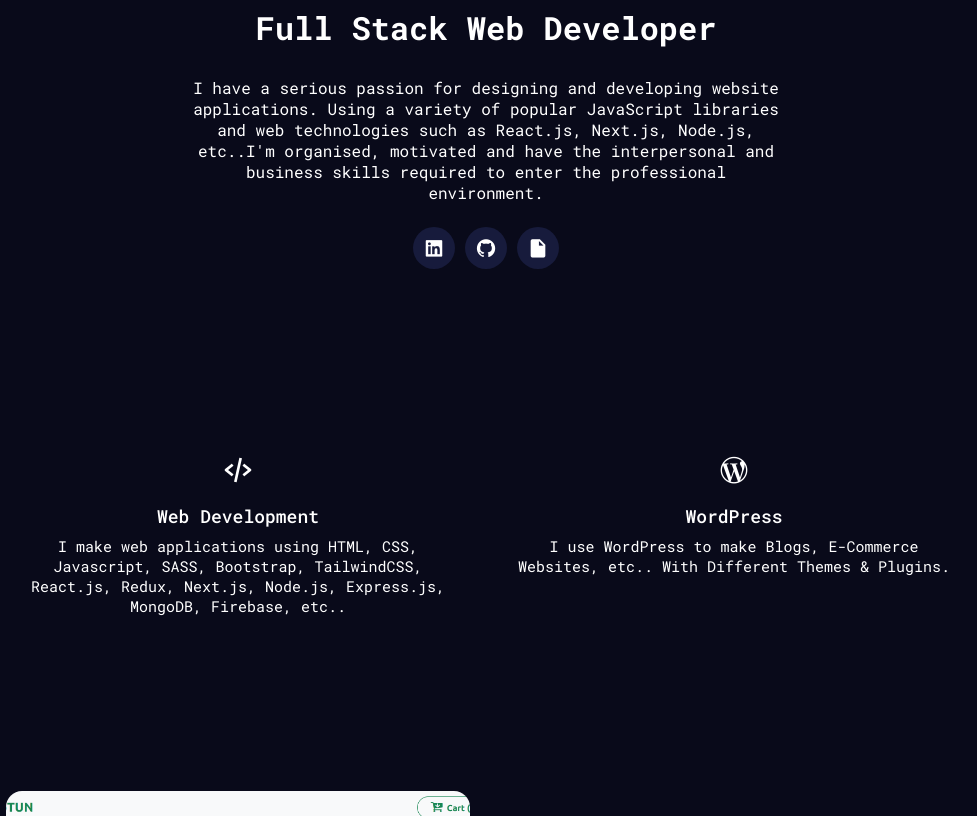
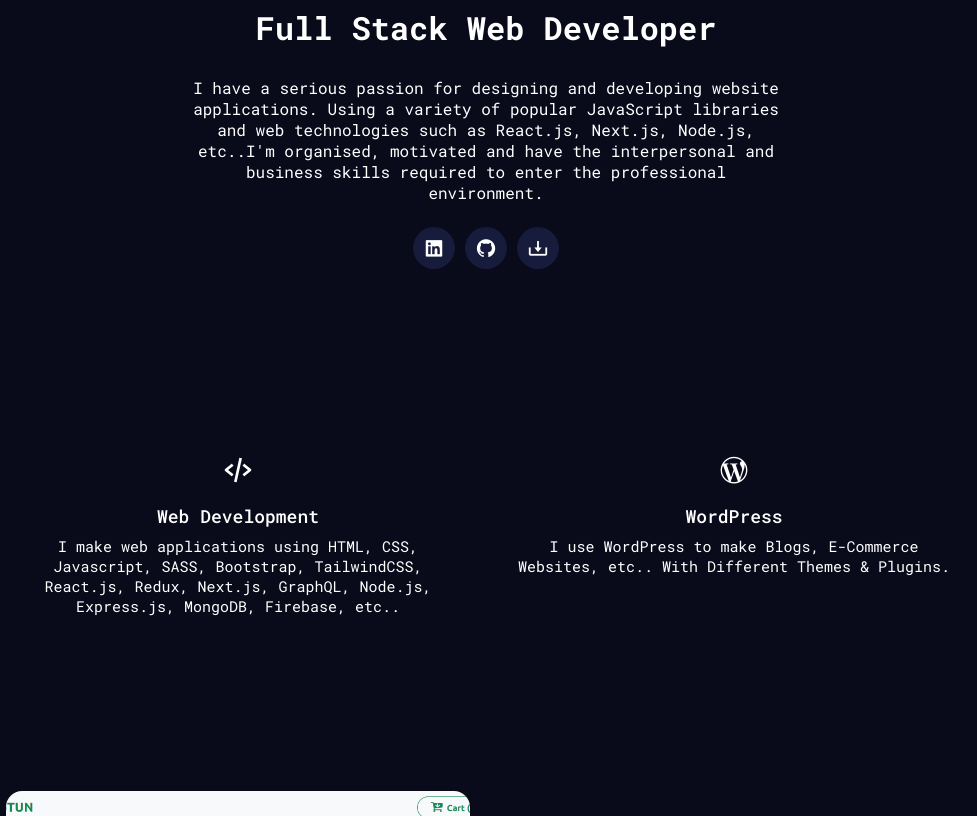
Before and after one commit to semahmannaii/Portfolio, a plain HTML site: page index.html in a window 1280 px wide. Shown: the part 541-1357 px from the top of the page, without its empty margins (154-1131 px from the left). Drawn offline with nearby package versions, Linux system fonts and the light colour scheme.

Commit message:
Update index.html

```diff
--- a/index.html
+++ b/index.html
@@ -47,7 +47,7 @@
                 <div class="social">
                     <a href="https://www.linkedin.com/in/semahmannaii" target="_blank"><i class='bx bxl-linkedin-square'></i></a>
                     <a href="https://github.com/semahmannaii" target="_blank"><i class='bx bxl-github'></i></a>
-                    <a href="semah-mannaii-cv.pdf" target="_blank"><i class='bx bxs-file-blank'></i></a>
+                    <a href="semah-mannaii-cv.pdf" target="_blank"><i class='bx bx-download'></i></a>
                 </div>
             </div>
         </div>
@@ -59,7 +59,7 @@
                 <i class='bx bx-code-alt'></i>
                 <h2>Web Development</h2>
                 <p>I make web applications using HTML, CSS, Javascript, SASS, Bootstrap, TailwindCSS, React.js, Redux,
-                    Next.js, Node.js, Express.js, MongoDB, Firebase, etc..</p>
+                    Next.js, GraphQL, Node.js, Express.js, MongoDB, Firebase, etc..</p>
             </div>
             <div class="services-box">
                 <i class='bx bxl-wordpress'></i>
```
